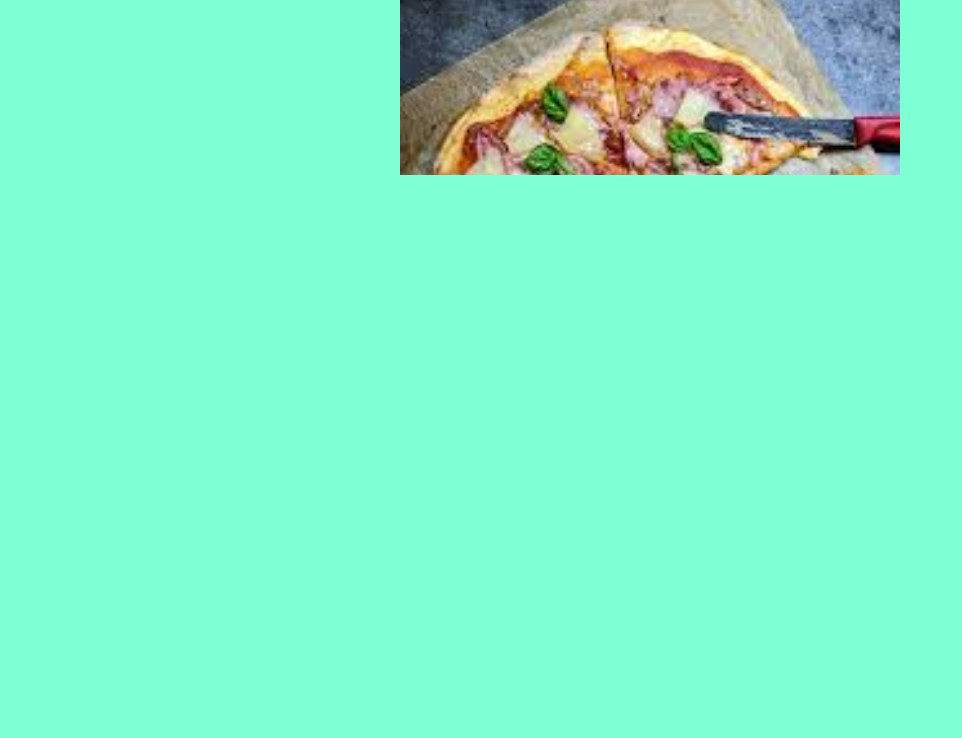
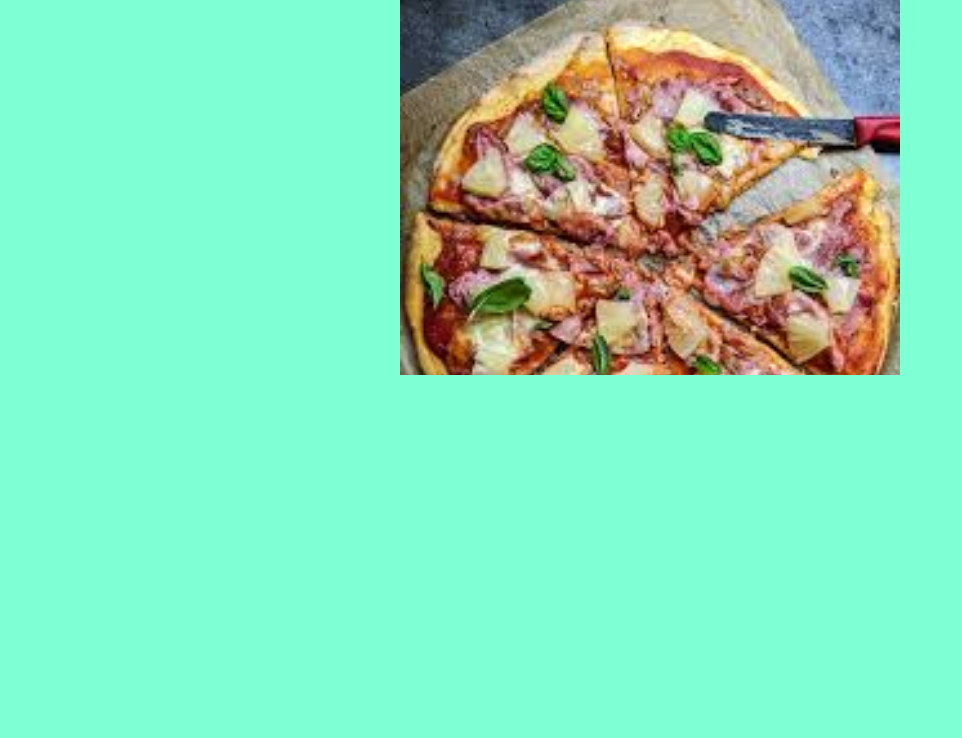
Before and after one commit to webdeveloper2004/ali.7876, a plain HTML site: page index.html in a window 1280 px wide. Shown: the part 62-800 px from the top of the page, without its empty margins (0-962 px from the left). Drawn offline with Linux system fonts and the light colour scheme.

Commit message:
asdfsedfas

```diff
--- a/style.css
+++ b/style.css
@@ -7,13 +7,14 @@ body{
      font-family: sans-serif;
     color: yellow;
     background-color: aquamarine;
-    margin: 0 auto;
+    text-align: center;
 }
 .div{
     width: 500px;
-    height: 200px;
+    height: 400px;
  margin-left: 400px;
  background-image: url(./pizz.jpg);
  background-repeat: no-repeat;
- background-size: cover;
+ background-size: 100%;
+
 }
```
